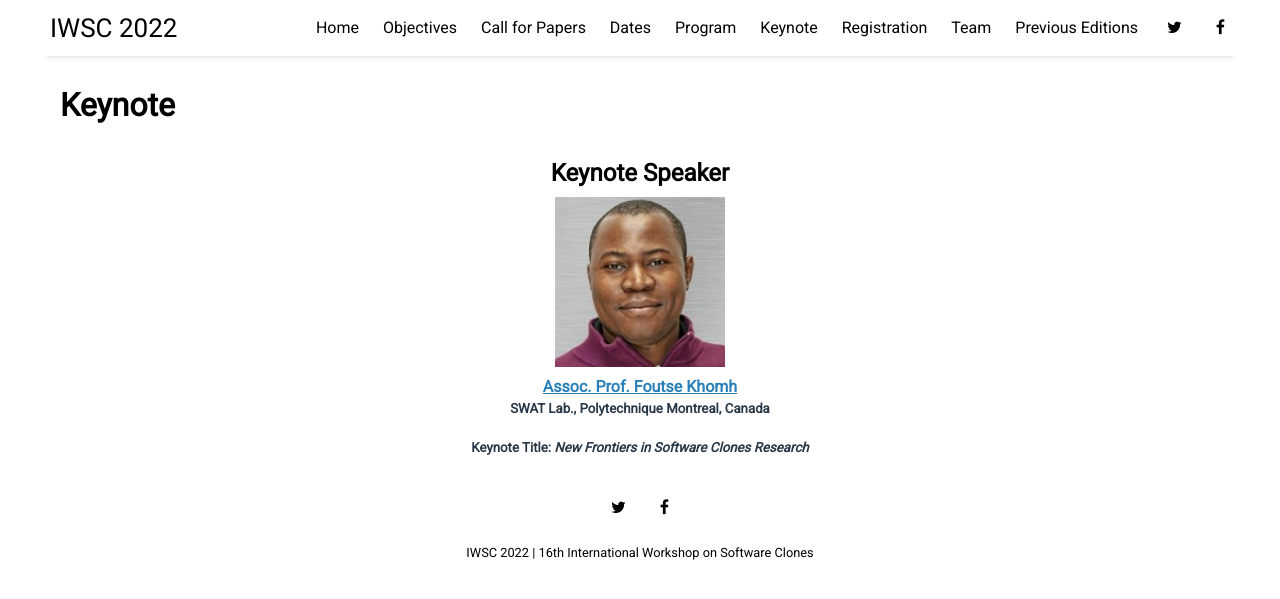
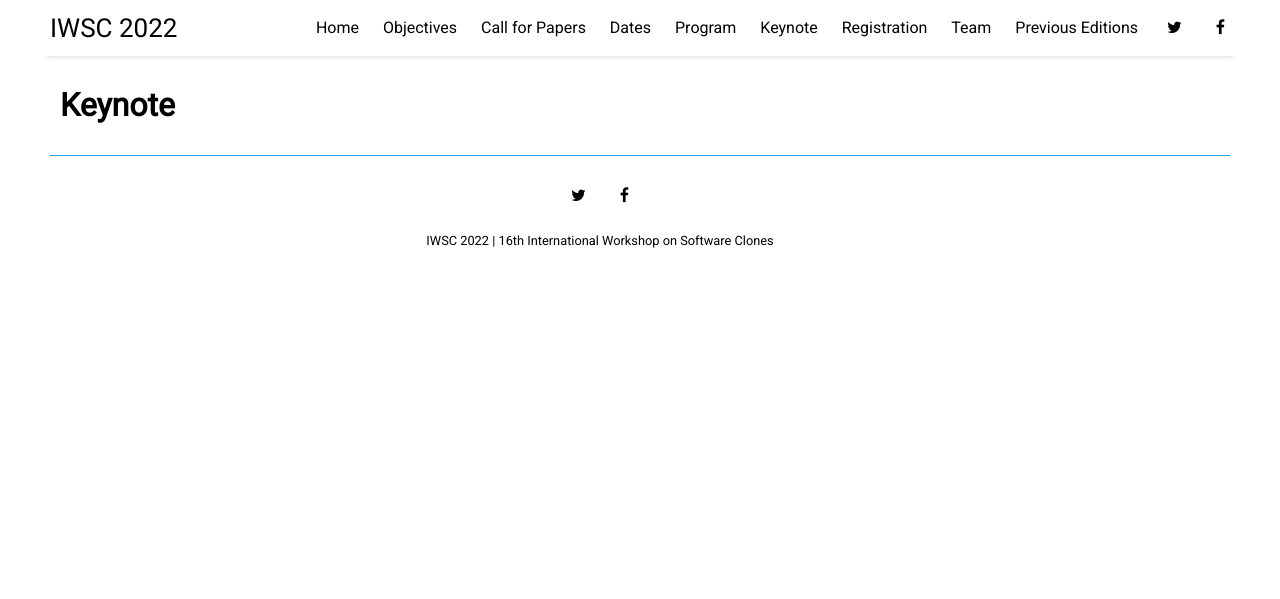
Before and after one commit to iwsc2023/iwsc2023.github.io, a Jekyll site: the page built from pages/keynote.html, in a window 1280 px wide. Shown: the top 599 px of the page. Built offline with Jekyll 4.4.1, drawn with Linux system fonts in a browser that asks for light colours; nearby versions of some CDN libraries.

Commit message:
remove information in keynotes

```diff
--- a/pages/keynote.html
+++ b/pages/keynote.html
@@ -2,7 +2,8 @@
 layout: page
 title: Keynote
 ---
-
+<hr />
+<!--
 <div class="team_member">
 
   <div class="individual">
@@ -12,7 +13,7 @@ title: Keynote
       <h5>SWAT Lab., Polytechnique Montreal, Canada</h5> <br/>
       <h5>Keynote Title: <i>New Frontiers in Software Clones Research</i></h5>
   </div>
-
+-->
 <!--
   <div class="abstract_box">
     <div class="abstract_header">
```
